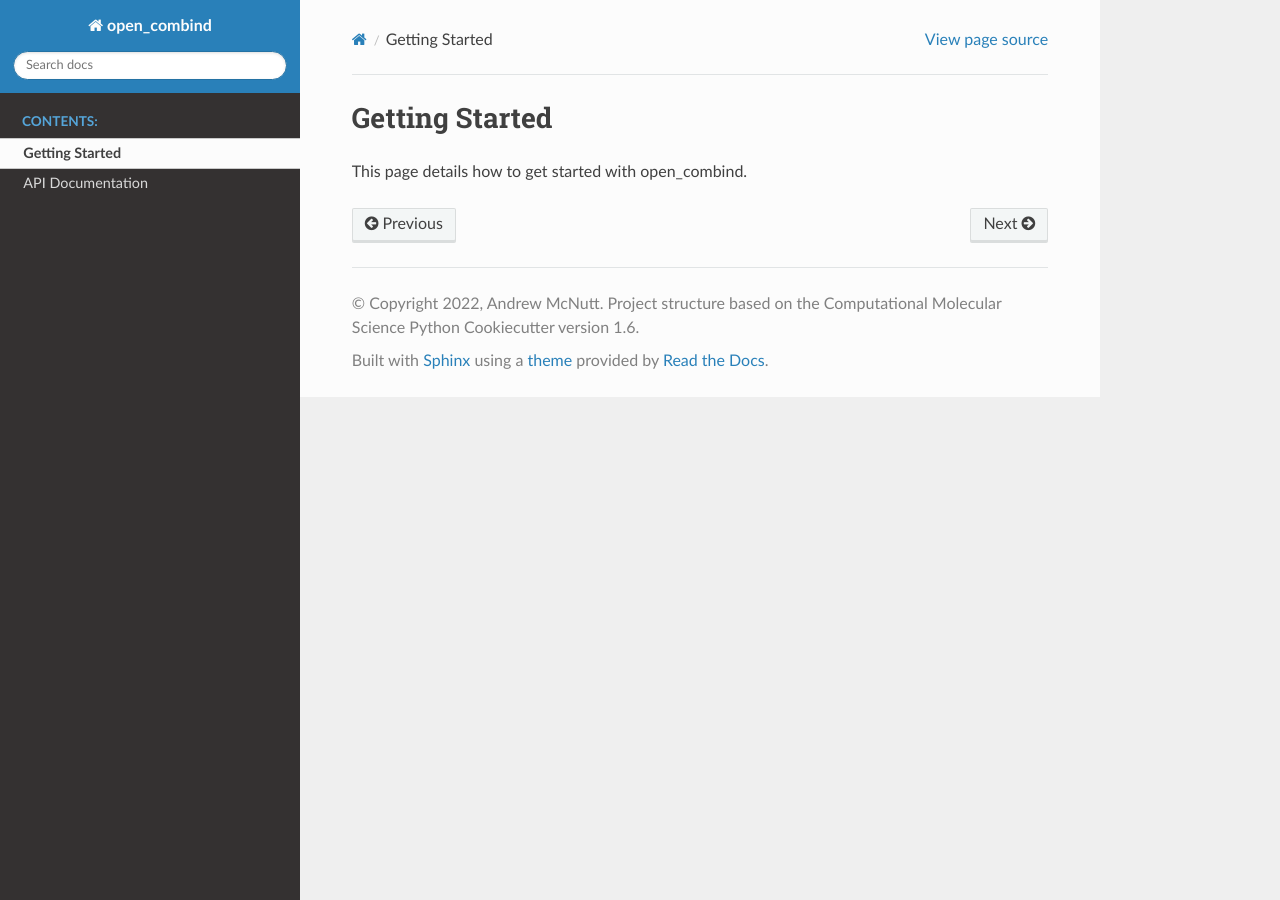
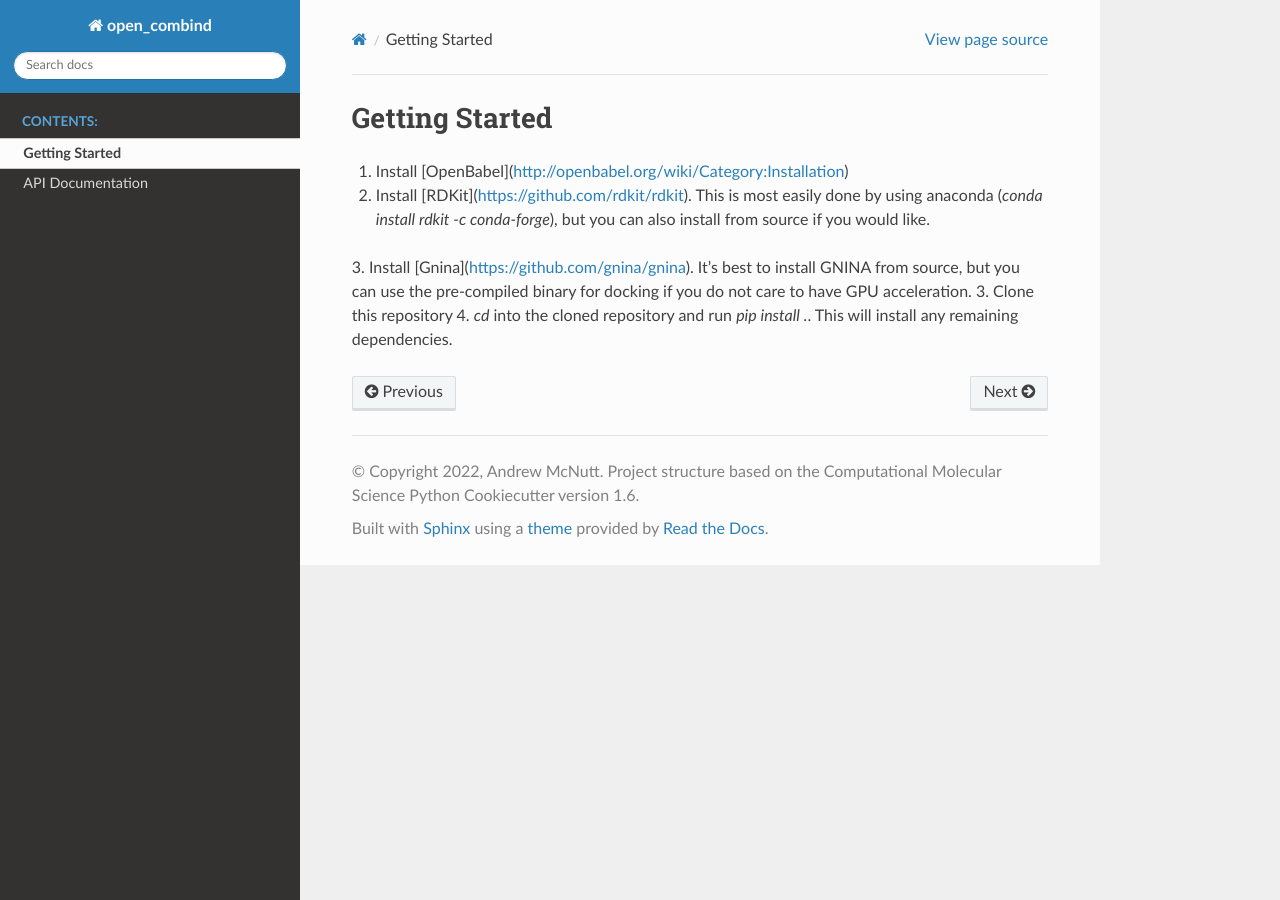
Before and after one commit to drewnutt/open_combind, a Sphinx documentation site: the page built from docs/getting_started.rst, in a window 1280 px wide. Built offline with Sphinx 7.4.7 and the Read the Docs theme 2.0.0, drawn with Linux system fonts in a browser that asks for light colours; the version number could not be read and is left out.

Commit message:
updating the docs

```diff
--- a/docs/getting_started.rst
+++ b/docs/getting_started.rst
@@ -1,4 +1,8 @@
 Getting Started
 ===============
 
-This page details how to get started with open_combind.
+1. Install [OpenBabel](http://openbabel.org/wiki/Category:Installation)
+2. Install [RDKit](https://github.com/rdkit/rdkit). This is most easily done by using anaconda (`conda install rdkit -c conda-forge`), but you can also install from source if you would like.
+3. Install [Gnina](https://github.com/gnina/gnina). It's best to install GNINA from source, but you can use the pre-compiled binary for docking if you do not care to have GPU acceleration.
+3. Clone this repository
+4. `cd` into the cloned repository and run `pip install .`. This will install any remaining dependencies.
```
Also changed, not shown: docs/api.rst (+6 -1 lines).
